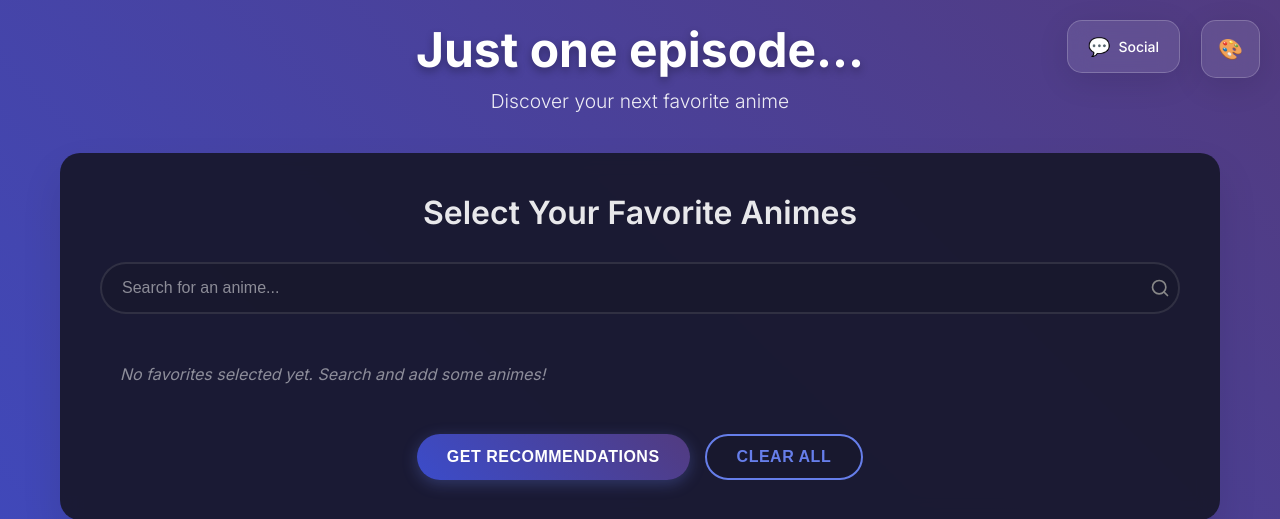
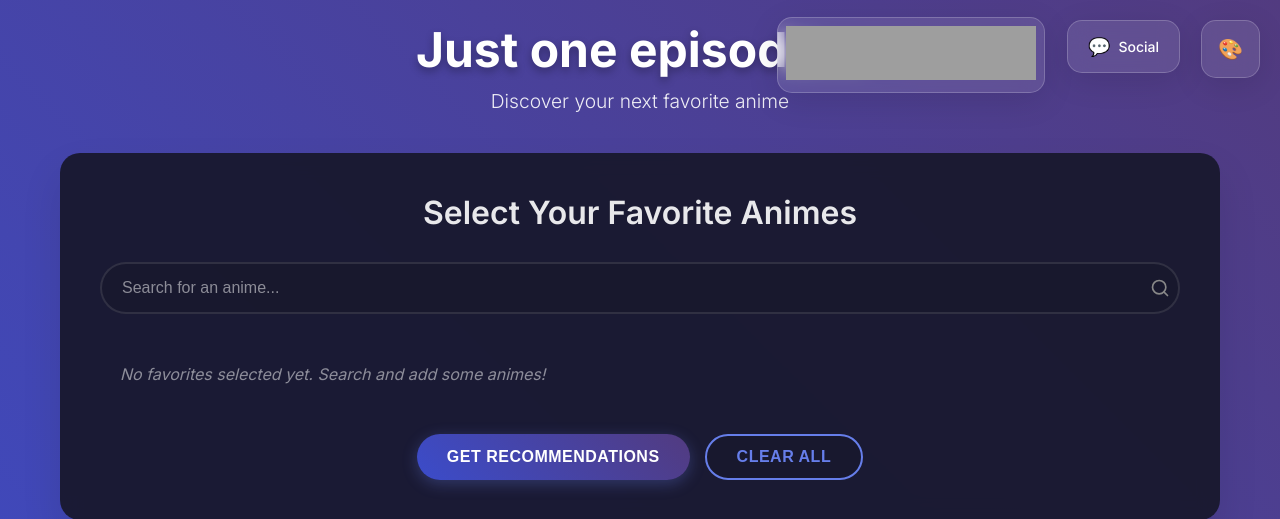
Before and after one commit to MRamazan/AnimeRecBertWeb, a Flask app: template templates/index.html in a window 1280 px wide. Shown: the top 519 px of the page. Run offline with Flask 3, Linux system fonts and the light colour scheme; the template is opened without the code that fills it, so the values that code supplies are empty; parts of the project's set-up code (start-up, migrations or seed data) failed here and were passed over; grey boxes are pictures that could not be loaded.

Commit message:
Update index.html

```diff
--- a/templates/index.html
+++ b/templates/index.html
@@ -79,6 +79,7 @@
             border: 1px solid rgba(255, 255, 255, 0.2);
             box-shadow: 0 8px 32px rgba(0, 0, 0, 0.1);
         }
+
 
         .theme-switcher-toggle {
             background: none;
@@ -167,6 +168,18 @@
         .theme-orange .theme-color {
             background: linear-gradient(45deg, #ffa500, #ff4500);
         }
+        .product-hunt {
+            position: fixed;
+            top: 17px;
+            right: 235px;
+            z-index: 1000;
+            background: rgba(255, 255, 255, 0.1);
+            backdrop-filter: blur(10px);
+            border-radius: 15px;
+            padding: 8px;
+            border: 1px solid rgba(255, 255, 255, 0.2);
+            box-shadow: 0 8px 32px rgba(0, 0, 0, 0.1);
+        }
 
         /* Mobile responsive */
         @media (max-width: 768px) {
@@ -205,7 +218,9 @@
         <div class="theme-option"></div>
         <div class="anime-card"></div>
     </div>
-
+<div class="product-hunt">
+    <a href="https://www.producthunt.com/products/bert-anime-recommender?embed=true&utm_source=badge-featured&utm_medium=badge&utm_source=badge-bert&#0045;anime&#0045;recommender" target="_blank"><img src="https://api.producthunt.com/widgets/embed-image/v1/featured.svg?post_id=988808&theme=light&t=1751827929975" alt="BERT&#0032;Anime&#0032;Recommender - Anime&#0032;Recommendation&#0032;with&#0032;BERT&#0032;Transformer | Product Hunt" style="width: 250px; height: 54px;" width="250" height="54" /></a>
+</div>
     <!-- Theme Switcher -->
     <div class="theme-switcher">
         <button class="theme-switcher-toggle" onclick="toggleThemeOptions()">🎨</button>
@@ -1062,16 +1077,6 @@ function openBlacklistModal() {
 function closeBlacklistModal() {
     document.getElementById('blacklistModal').classList.remove('show');
 }
-
     </script>
-<script async src="https://www.googletagmanager.com/gtag/js?id=G-THGPD4P709"></script>
-<script>
-  window.dataLayer = window.dataLayer || [];
-  function gtag(){dataLayer.push(arguments);}
-  gtag('js', new Date());
-
-  gtag('config', 'G-THGPD4P709');
-</script>
-
 </body>
 </html>
```
